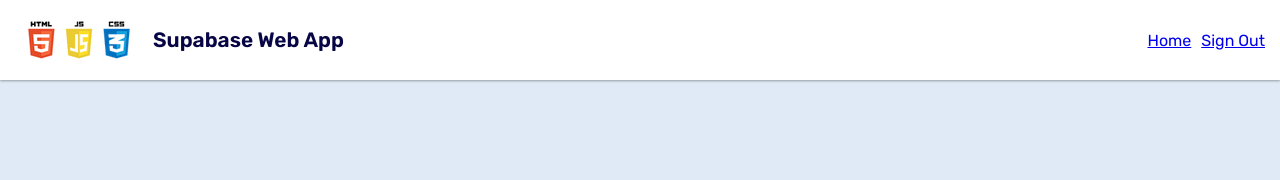
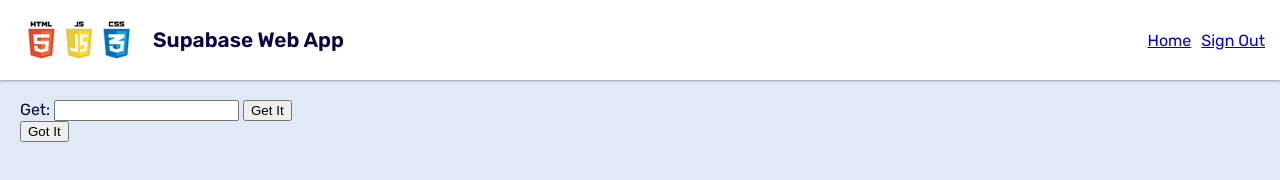
Before and after one commit to CharlieHengemihle/base, a plain HTML site: page index.html in a window 1280 px wide. Drawn offline with nearby package versions, Linux system fonts and the light colour scheme.

Commit message:
framing HTML

```diff
--- a/app.js
+++ b/app.js
@@ -1,8 +1,12 @@
 /* Imports */
 // this will check if we have a user and set signout link if it exists
 import './auth/user.js';
+import { createItem } from './fetch-utils.js';
 
 /* Get DOM Elements */
+
+const
+
 
 /* State */
 
--- a/fetch-utils.js
+++ b/fetch-utils.js
@@ -27,3 +27,8 @@ export async function signOutUser() {
 }
 
 /* Data functions */
+
+
+export async function createItem(item, quantity) {
+    const response = await client.from('shopping').insert([{ item, quantity }]);
+}
--- a/index.html
+++ b/index.html
@@ -40,6 +40,19 @@
     </header>
 
     <main>
+        <section>
+            <form class="new-form">
+                <label>
+                    Get:
+                    <input name="item" />
+                </label>
+                <button>Get It</button>
+            </form>
+            <ul class="list">
+
+            </ul>
+            <button class="delete">Got It</button>
+        </section>
 
     </main>
 
```
